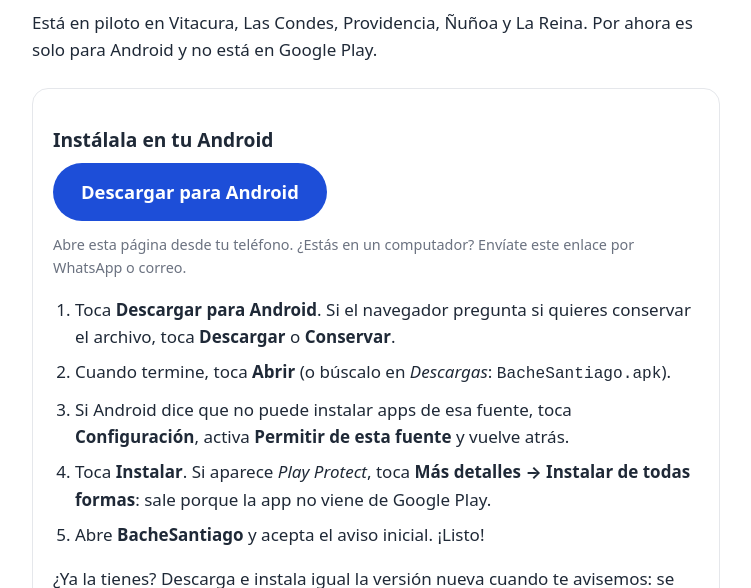
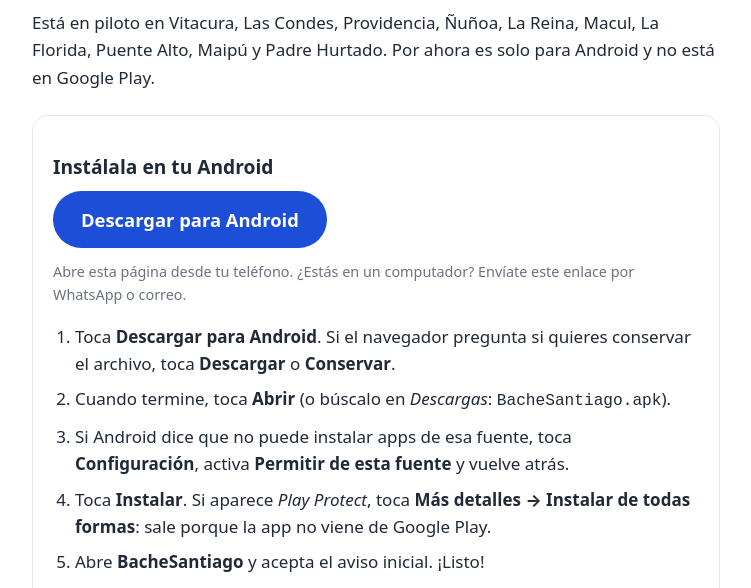
Before and after one commit to 06faom-dotcom/bachesantiago-web, a plain HTML site: page index.html in a window 1280 px wide. Shown: the part 212-800 px from the top of the page, without its empty margins (264-1015 px from the left). Drawn offline with Linux system fonts and the light colour scheme.

Commit message:
Página de descarga: piloto en 10 comunas

```diff
--- a/index.html
+++ b/index.html
@@ -32,7 +32,7 @@
 <nav><a href="./">BacheSantiago</a><a href="privacidad.html">Política de privacidad</a><a href="terminos.html">Términos de uso</a></nav>
 <h1>BacheSantiago</h1>
 <p>Una app ciudadana para reportar baches en segundos y ver dónde están. Cada bache aparece una sola vez en el mapa, aunque lo reporten muchas personas, y cada comuna tiene su Índice de Estado Vial: cuántos baches tiene hoy.</p>
-<p>Está en piloto en Vitacura, Las Condes, Providencia, Ñuñoa y La Reina. Por ahora es solo para Android y no está en Google Play.</p>
+<p>Está en piloto en Vitacura, Las Condes, Providencia, Ñuñoa, La Reina, Macul, La Florida, Puente Alto, Maipú y Padre Hurtado. Por ahora es solo para Android y no está en Google Play.</p>
 <section class="descarga" id="descargar">
 <h2>Instálala en tu Android</h2>
 <p><a class="boton" href="https://github.com/06faom-dotcom/bachesantiago-web/releases/latest/download/BacheSantiago.apk">Descargar para Android</a></p>
```
